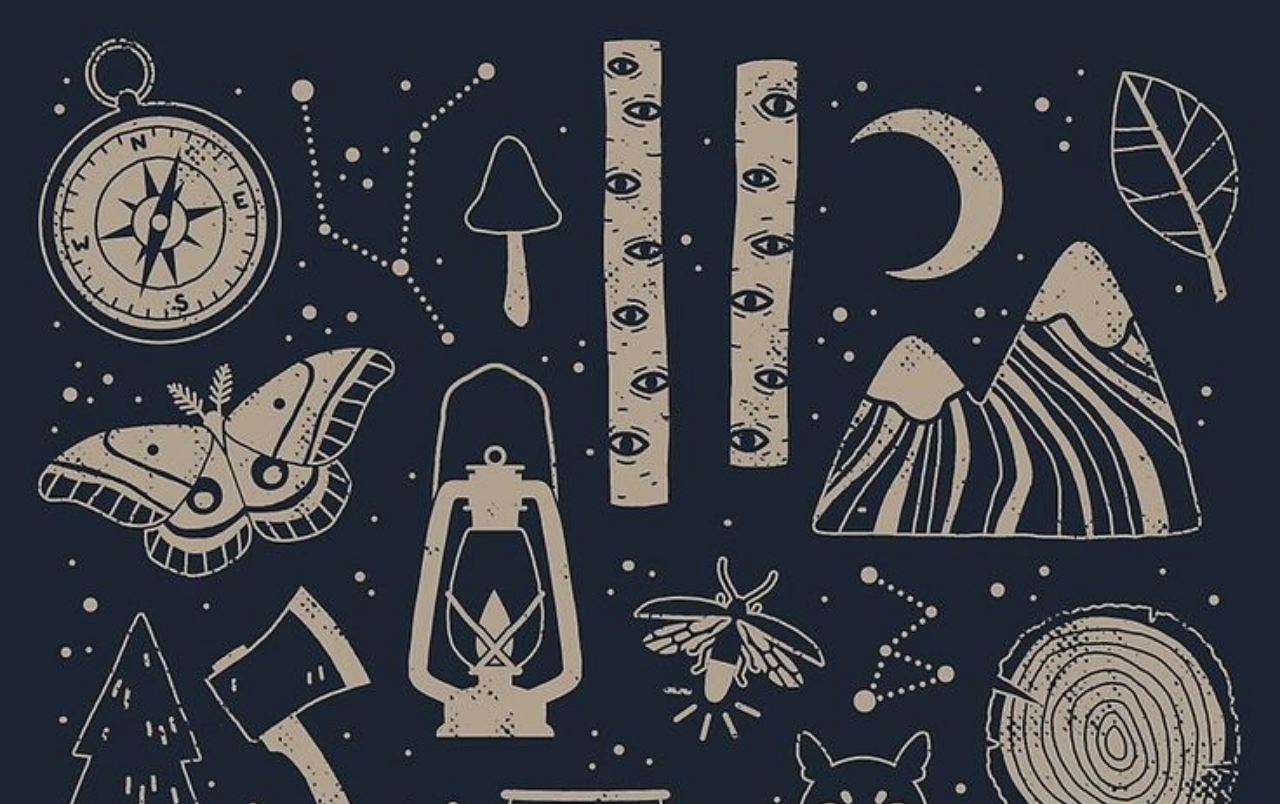
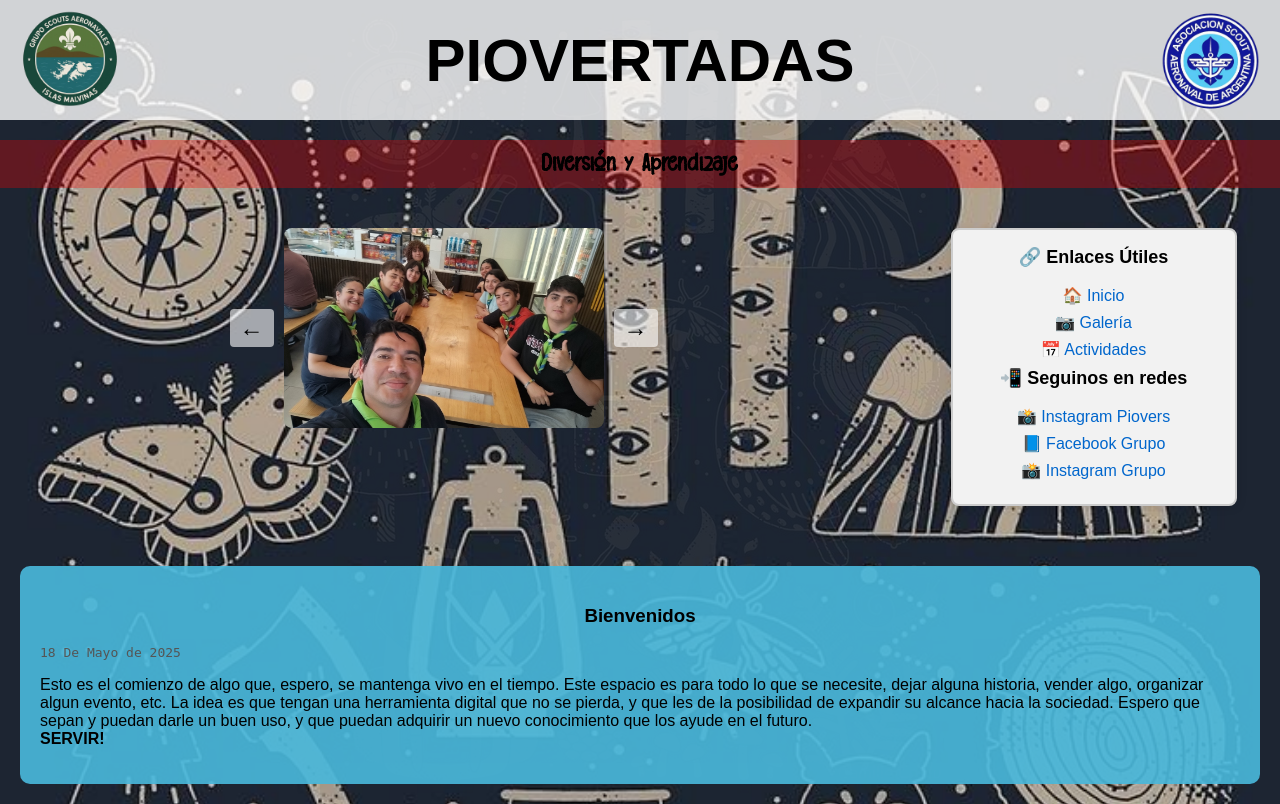
Before and after one commit to jaako1986/piovertadas, a Flask app: page / in a window 1280 px wide. Run offline with Flask 3, Linux system fonts and the light colour scheme; some web fonts are replaced.

Commit message:
ajustes: fondo tipo marca de agua

```diff
--- a/static/style.css
+++ b/static/style.css
@@ -10,7 +10,7 @@ body {
   background-position: center center;
   background-attachment: fixed;
   background-size: cover;
-  opacity: 0;
+  opacity: 1;
 
 }
 body::before {
```
